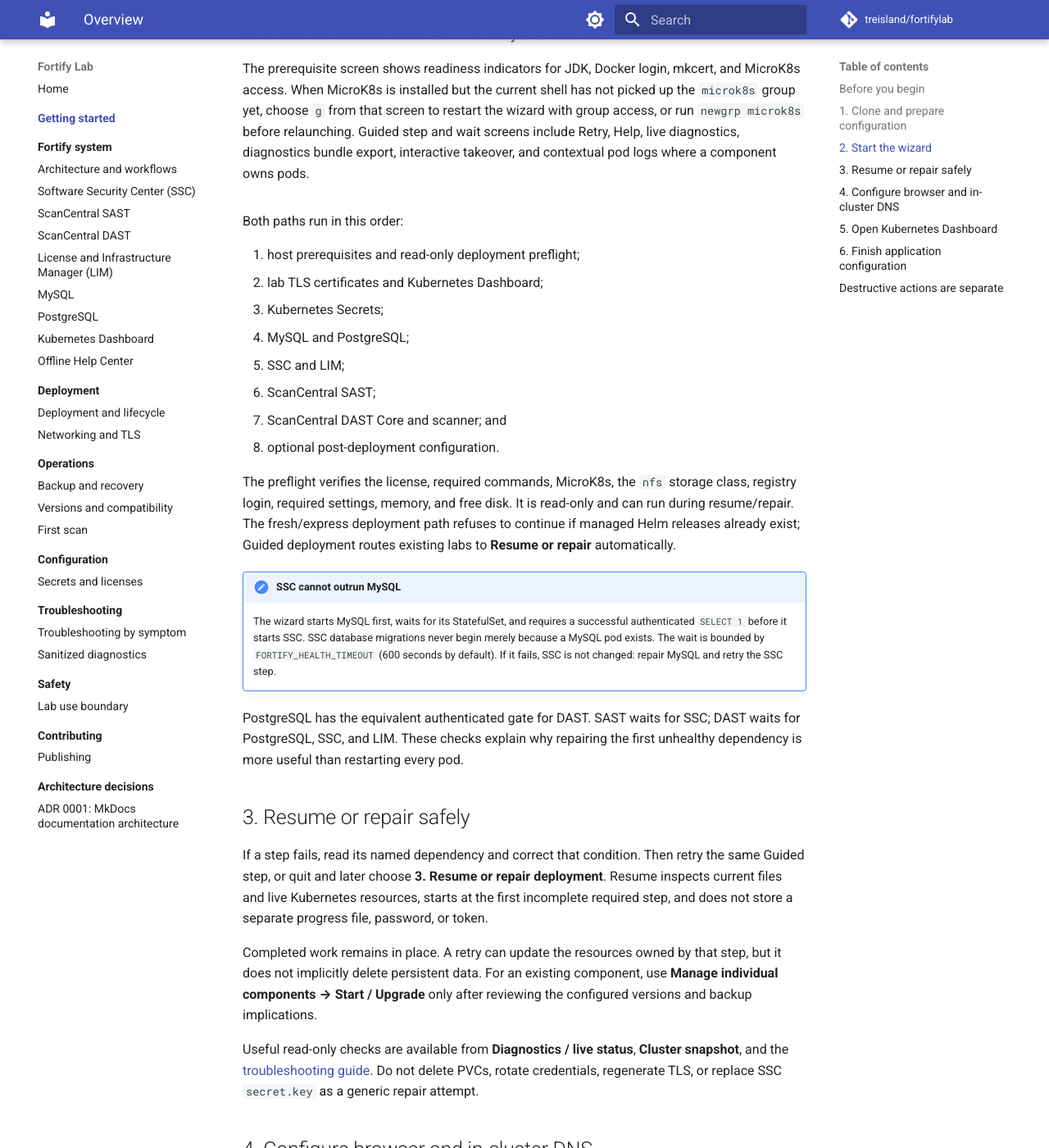
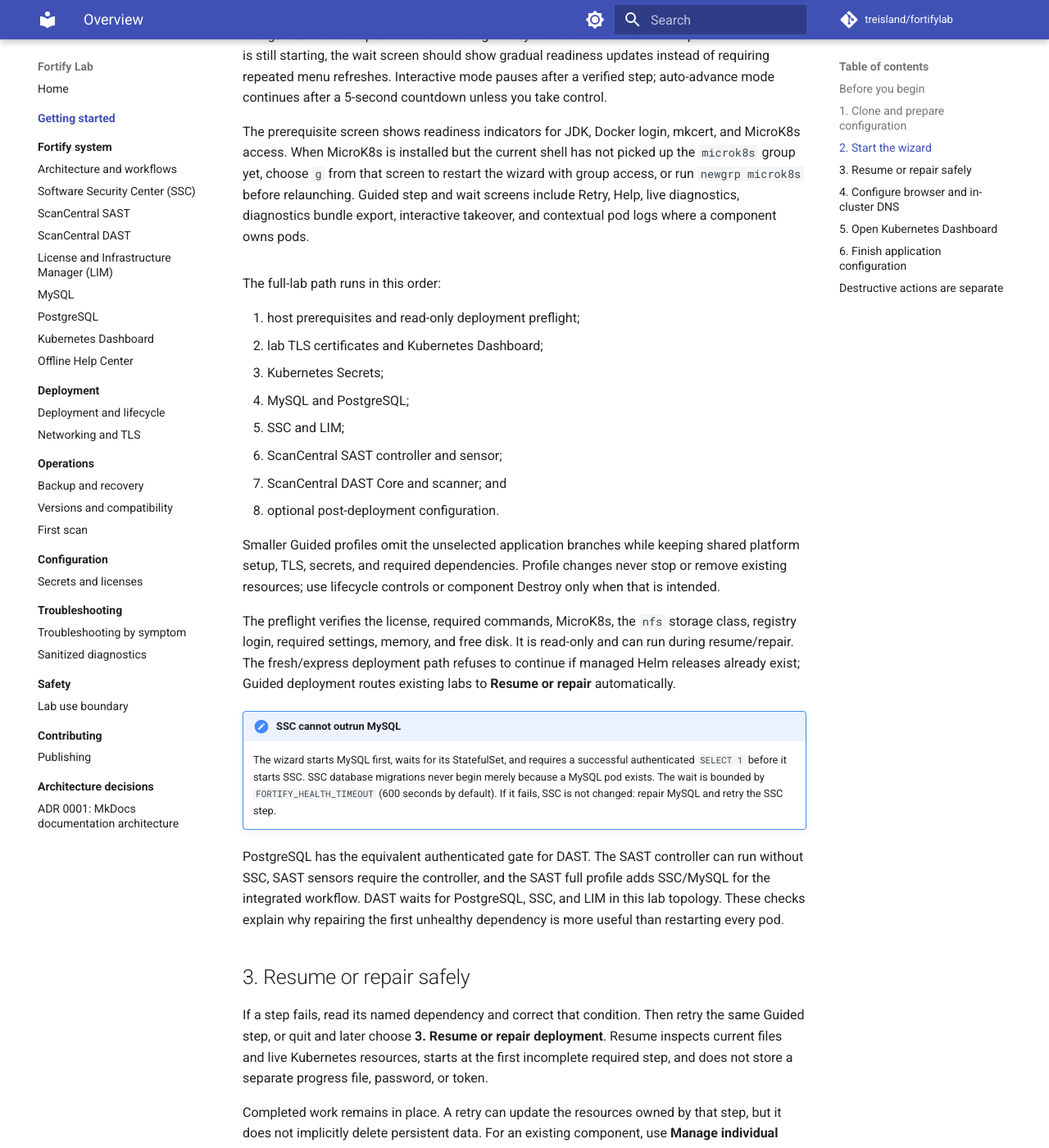
Before and after one commit to treisland/fortifylab, an MkDocs documentation site: the page built from docs/getting-started/index.md, in a window 1280 px wide and 1400 px high, scrolled down 1830 px. Shown: the whole window at 82% size. Built offline with MkDocs 1.6.1 and Material for MkDocs 9.7.7, drawn with Linux system fonts in a browser that asks for light colours; comment, search, counter and statistics services are not loaded; some of the changed text lies outside the part shown.

Commit message:
Add guided deployment profiles

```diff
--- a/docs/getting-started/index.md
+++ b/docs/getting-started/index.md
@@ -72,10 +72,13 @@
 
 === "Guided (recommended)"
 
-    Choose **1. Guided deployment**. It shows one numbered step at a time,
-    including current status, expected duration, and mutation impact. Required
-    steps cannot be skipped. Enter `?` for contextual help, or quit safely and
-    return later.
+    Choose **1. Guided deployment**. First choose the deployment profile you
+    want: SSC only, SAST controller only, SAST full with SSC, DAST full, Full
+    lab, or Custom. The wizard expands required dependencies and shows the active
+    plan before you choose interactive or auto-advance mode. It then shows one
+    numbered step at a time, including current status, expected duration, and
+    mutation impact. Required steps cannot be skipped. Enter `?` for contextual
+    help, or quit safely and return later.
 
     The guided flow is expected to wait through lifecycle verification after
     each operation. While work is still starting, the wait screen should show
@@ -97,16 +100,21 @@
     same operations and dependency gates without pausing between successful
     steps. It is not a less-safe or separate installer.
 
-Both paths run in this order:
+The full-lab path runs in this order:
 
 1. host prerequisites and read-only deployment preflight;
 2. lab TLS certificates and Kubernetes Dashboard;
 3. Kubernetes Secrets;
 4. MySQL and PostgreSQL;
 5. SSC and LIM;
-6. ScanCentral SAST;
+6. ScanCentral SAST controller and sensor;
 7. ScanCentral DAST Core and scanner; and
 8. optional post-deployment configuration.
+
+Smaller Guided profiles omit the unselected application branches while keeping
+shared platform setup, TLS, secrets, and required dependencies. Profile changes
+never stop or remove existing resources; use lifecycle controls or component
+Destroy only when that is intended.
 
 The preflight verifies the license, required commands, MicroK8s, the `nfs`
 storage class, registry login, required settings, memory, and free disk. It is
@@ -122,9 +130,11 @@
     bounded by `FORTIFY_HEALTH_TIMEOUT` (600 seconds by default). If it fails,
     SSC is not changed: repair MySQL and retry the SSC step.
 
-PostgreSQL has the equivalent authenticated gate for DAST. SAST waits for SSC;
-DAST waits for PostgreSQL, SSC, and LIM. These checks explain why repairing the
-first unhealthy dependency is more useful than restarting every pod.
+PostgreSQL has the equivalent authenticated gate for DAST. The SAST controller
+can run without SSC, SAST sensors require the controller, and the SAST full
+profile adds SSC/MySQL for the integrated workflow. DAST waits for PostgreSQL,
+SSC, and LIM in this lab topology. These checks explain why repairing the first
+unhealthy dependency is more useful than restarting every pod.
 
 ## 3. Resume or repair safely
 
```
Also changed, not shown: README.md (+18 -11 lines), docs/fortify/scancentral-sast.md (+12 -7 lines), docs/operations/deployment-and-lifecycle.md (+18 -9 lines), 5 other files.
